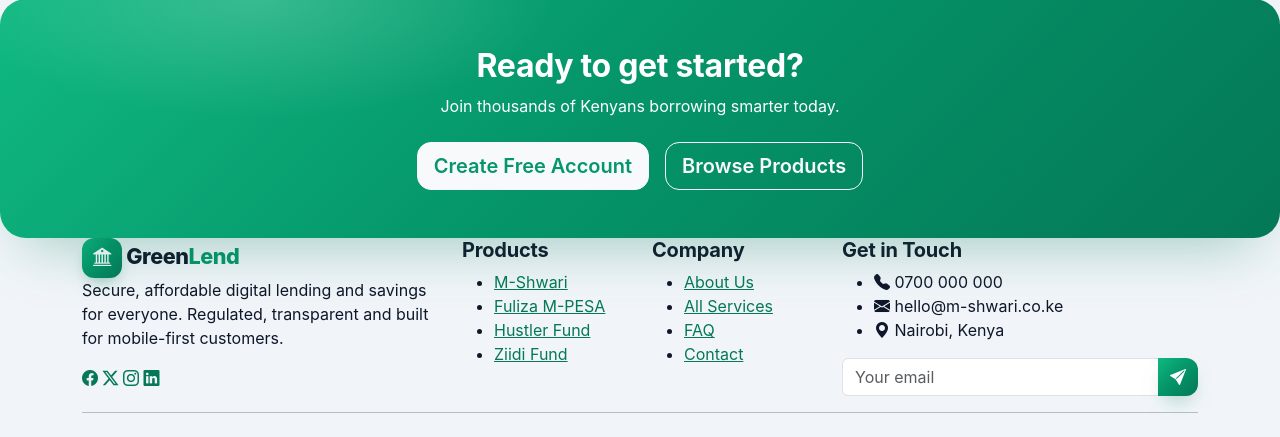
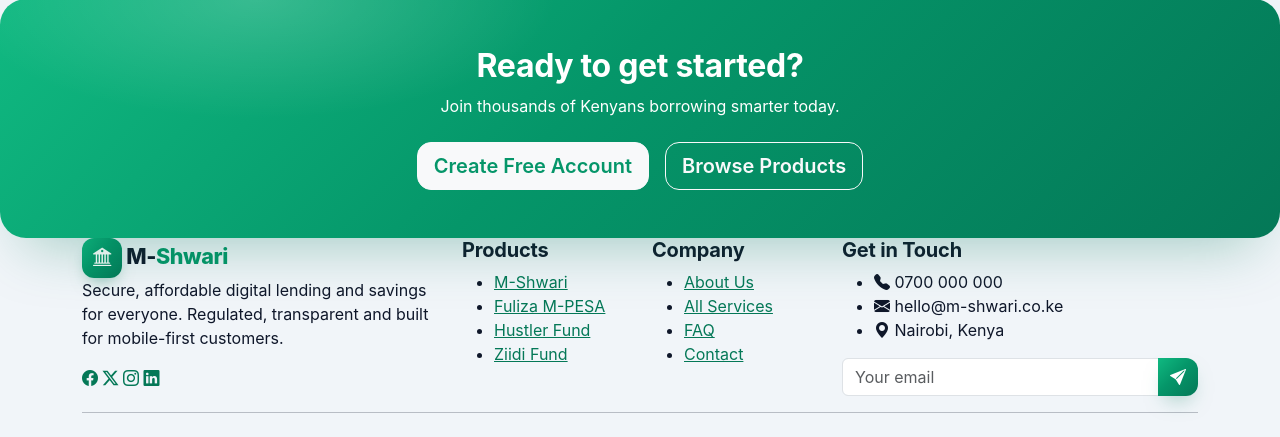
Before and after one commit to trippie412/easysaff.com, a Flask app: page / in a window 1280 px wide. Shown: the part 4910-5347 px from the top of the page. Run offline with Flask 3, Linux system fonts and the light colour scheme.

Commit message:
Update full project

```diff
--- a/app/templates/admin_base.html
+++ b/app/templates/admin_base.html
@@ -12,7 +12,7 @@
     <div class="offcanvas-header">
       <a class="navbar-brand" href="{{ url_for('admin.dashboard') }}">
         <span class="brand-icon"><i class="bi bi-shield-lock"></i></span>
-        Green<span class="text-green">Lend</span> <span class="admin-tag">Admin</span>
+        M-<span class="text-green">Shwari</span> <span class="admin-tag">Admin</span>
       </a>
       <button type="button" class="btn-close" data-bs-dismiss="offcanvas" aria-label="Close"></button>
     </div>
--- a/app/templates/dashboard_base.html
+++ b/app/templates/dashboard_base.html
@@ -14,7 +14,7 @@
     <div class="offcanvas-header">
       <a class="navbar-brand" href="{{ url_for('dashboard.index') }}">
         <span class="brand-icon"><i class="bi bi-bank2"></i></span>
-        M<span class="text-green">Shwari</span>
+        M-<span class="text-green">Shwari</span>
       </a>
       <button type="button" class="btn-close" data-bs-dismiss="offcanvas" aria-label="Close"></button>
     </div>
--- a/app/templates/partials/_footer.html
+++ b/app/templates/partials/_footer.html
@@ -4,7 +4,7 @@
       <div class="col-lg-4">
         <a class="navbar-brand mb-3" href="{{ url_for('main.index') }}">
           <span class="brand-icon"><i class="bi bi-bank2"></i></span>
-          Green<span class="text-green">Lend</span>
+          M-<span class="text-green">Shwari</span>
         </a>
         <p class="footer-text">
           Secure, affordable digital lending and savings for everyone.
```
